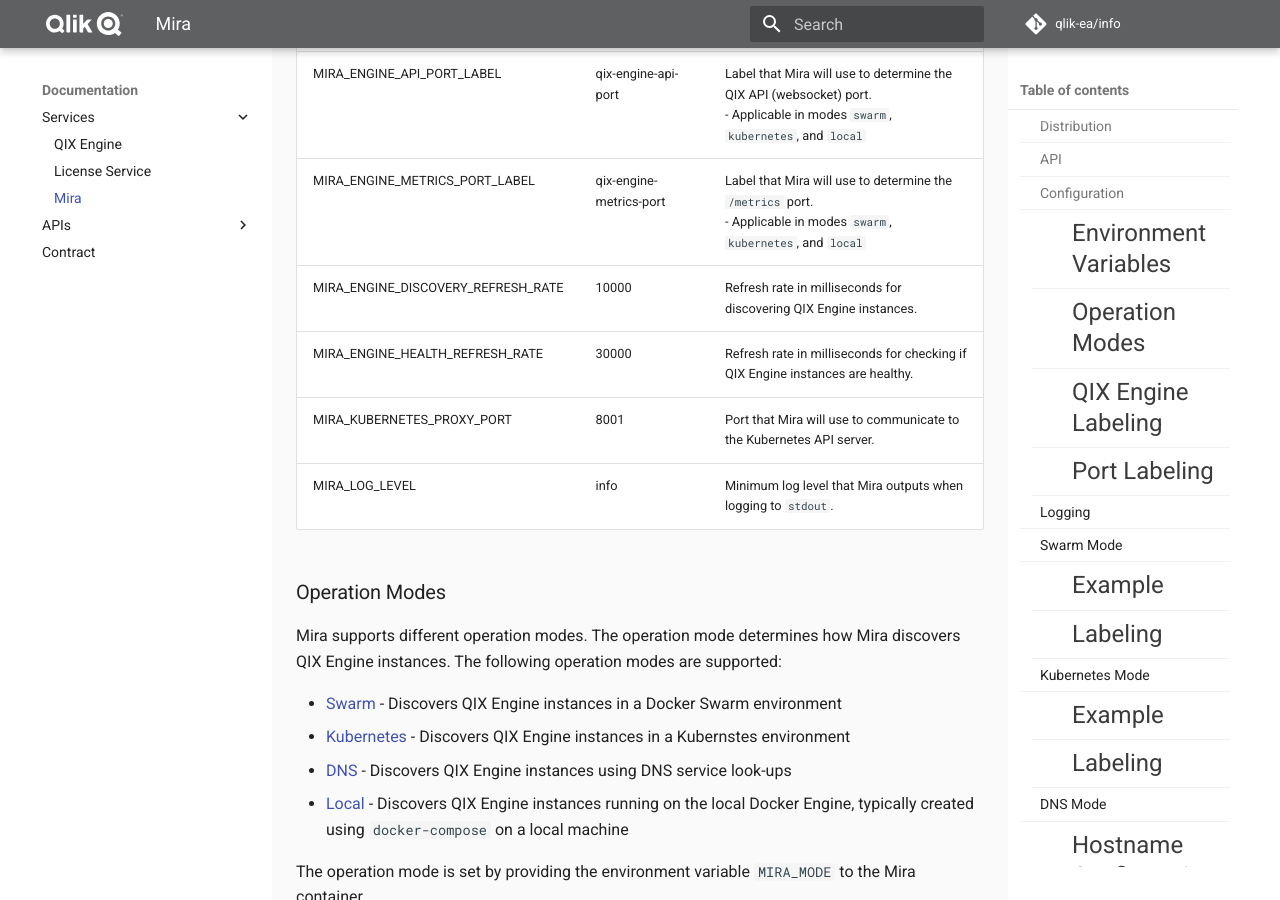
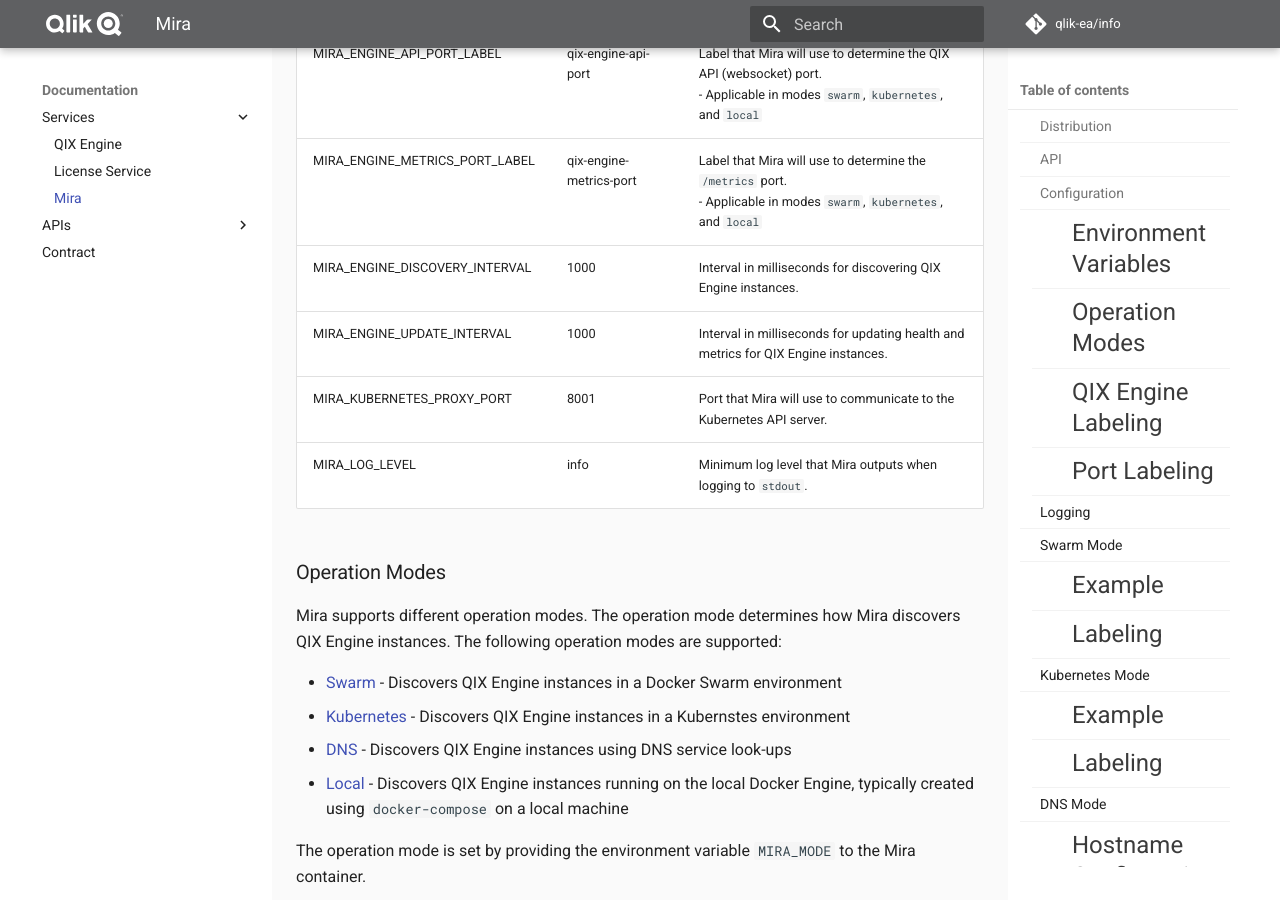
Before and after one commit to qlik-oss/core-website, an MkDocs documentation site: the page built from docs/documentation/services/mira.md, in a window 1280 px wide and 900 px high, scrolled down 1206 px. Built offline with MkDocs 1.6.1 and Material for MkDocs 9.7.7, drawn with Linux system fonts in a browser that asks for light colours; comment, search, counter and statistics services are not loaded; old or Windows-style settings are respelled for this version of MkDocs.

Commit message:
Rename and update mira env variables (#137)

```diff
--- a/docs/documentation/services/mira.md
+++ b/docs/documentation/services/mira.md
@@ -35,8 +35,8 @@
 | MIRA_DISCOVERY_HOSTNAME               | n/a                     | Hostname that Mira uses to query DNS for QIX Engine instances.<br>- Only applicable in mode `dns` |
 | MIRA_ENGINE_API_PORT_LABEL            | qix-engine-api-port     | Label that Mira will use to determine the QIX API (websocket) port.<br/>- Applicable in modes `swarm`, `kubernetes`, and `local` |
 | MIRA_ENGINE_METRICS_PORT_LABEL        | qix-engine-metrics-port | Label that Mira will use to determine the `/metrics` port.<br/>- Applicable in modes `swarm`, `kubernetes`, and `local` |
-| MIRA_ENGINE_DISCOVERY_REFRESH_RATE    | 10000                   | Refresh rate in milliseconds for discovering QIX Engine instances. |
-| MIRA_ENGINE_HEALTH_REFRESH_RATE       | 30000                   | Refresh rate in milliseconds for checking if QIX Engine instances are healthy. |
+| MIRA_ENGINE_DISCOVERY_INTERVAL        | 1000                    | Interval in milliseconds for discovering QIX Engine instances. |
+| MIRA_ENGINE_UPDATE_INTERVAL           | 1000                    | Interval in milliseconds for updating health and metrics for QIX Engine instances. |
 | MIRA_KUBERNETES_PROXY_PORT            | 8001                    | Port that Mira will use to communicate to the Kubernetes API server. |
 | MIRA_LOG_LEVEL                        | info                    | Minimum log level that Mira outputs when logging to `stdout`. |
 
```
